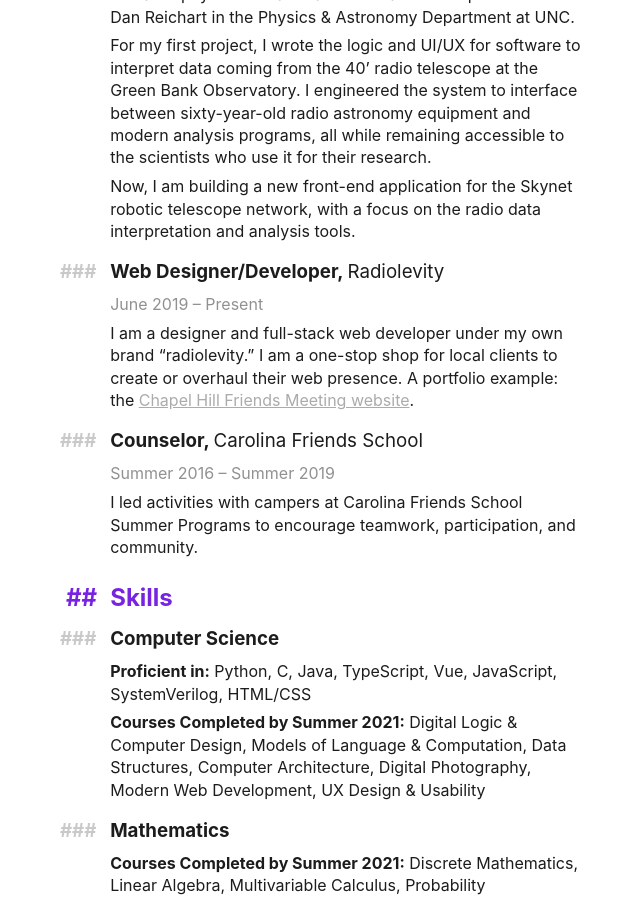
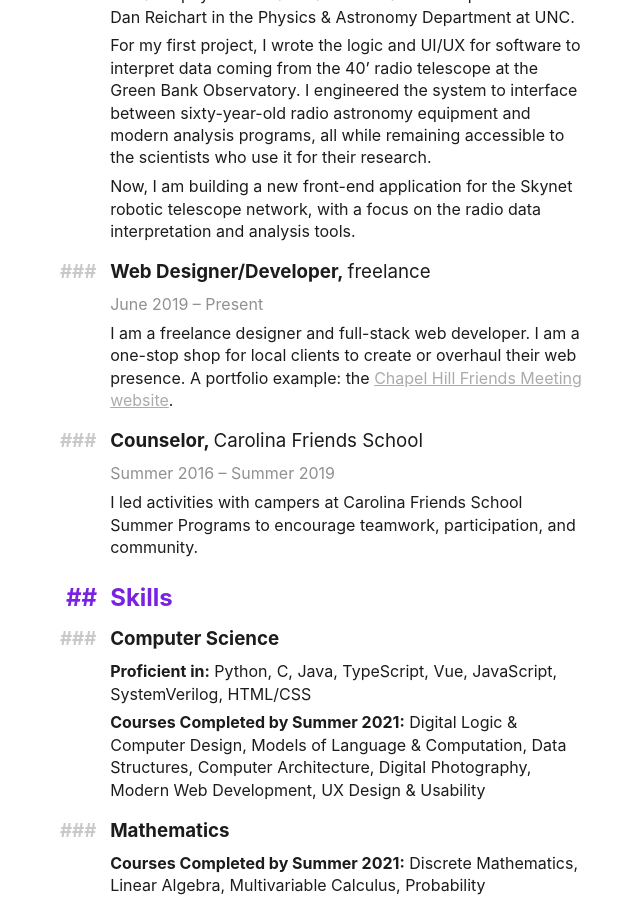
Before and after one commit to finnjames/fsj.xyz, a Jekyll site: the page built from pages/cv.md, in a window 1280 px wide and 900 px high, scrolled down 1897 px. Shown: the whole window, without its empty margins (293-933 px from the left). Built offline with Jekyll 4.4.1, drawn with Linux system fonts in a browser that asks for light colours; nearby versions of some CDN libraries; some web fonts are replaced.

Commit message:
Update cv.md

```diff
--- a/pages/cv.md
+++ b/pages/cv.md
@@ -76,11 +76,11 @@
 
 Now, I am building a new front-end application for the Skynet robotic telescope network, with a focus on the radio data interpretation and analysis tools.
 
-### Web Designer/Developer, <span class="roman">Radiolevity</span>
+### Web Designer/Developer, <span class="roman">freelance</span>
 
 <span class="gray">June 2019 – Present</span>
 
-I am a designer and full-stack web developer under my own brand “radiolevity.” I am a one-stop shop for local clients to create or overhaul their web presence. A portfolio example: the [Chapel Hill Friends Meeting website](https://chapelhillfriends.org).
+I am a freelance designer and full-stack web developer. I am a one-stop shop for local clients to create or overhaul their web presence. A portfolio example: the [Chapel Hill Friends Meeting website](https://chapelhillfriends.org).
 
 ### Counselor, <span class="roman">Carolina Friends School</span>
 
```
